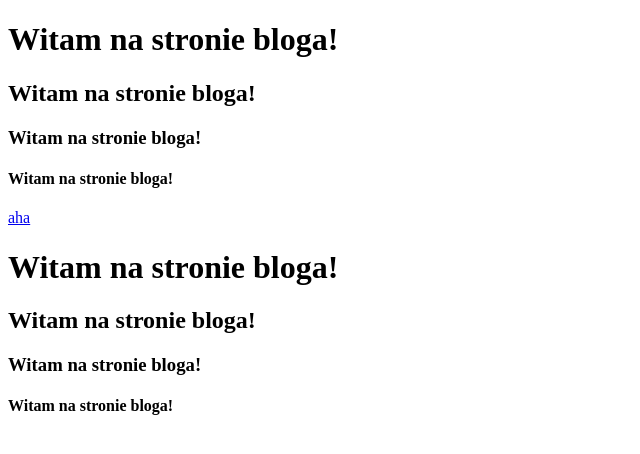
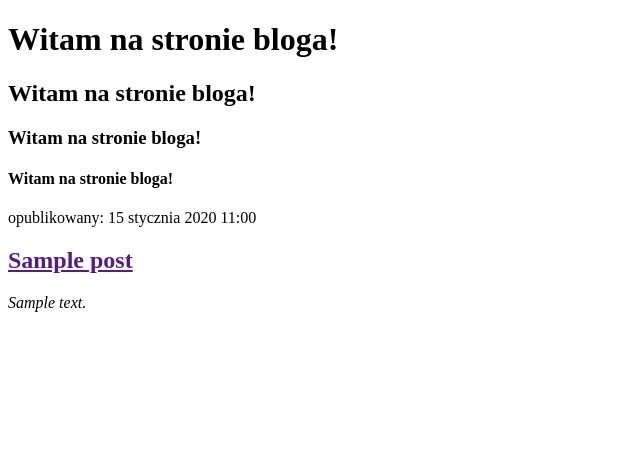
Before and after one commit to wieslawpaleta/djangoblog, a Django app: page / in a window 1280 px wide. Shown: the top 454 px of the page, without its empty margins (0-640 px from the left). Run offline with Django 5.2, Linux system fonts and the light colour scheme; tables that the repository leaves empty hold one stand-in row (values such as "Sample post").

Commit message:
dodanie nowych funkcji

```diff
--- a/blog/templates/blog/post_list.html
+++ b/blog/templates/blog/post_list.html
@@ -11,15 +11,21 @@
         <h3>Witam na stronie bloga!</h3>
         <h4>Witam na stronie bloga!</h4>
     </div>
+
+    {% comment "komentarz autora" %}
+    <p>Tutaj lista postów</p>
+    {% endcomment %}
+    {% for post in posts %}
     <div>
-<a href="https://www.youtube.com">aha</a>
+        <p>opublikowany: {{ post.published_date }}</p>
+        <h2><a href="">{{ post.title }}</a></h2>
+        <em>{{ post.text|linebreaksbr }}</em>
     </div>
+    {% endfor %}
     <div>
-        <h1>Witam na stronie bloga!</h1>
-        <h2>Witam na stronie bloga!</h2>
-        <h3>Witam na stronie bloga!</h3>
-        <h4>Witam na stronie bloga!</h4>
+
     </div>
+
 </body>
 
 </html>
```
